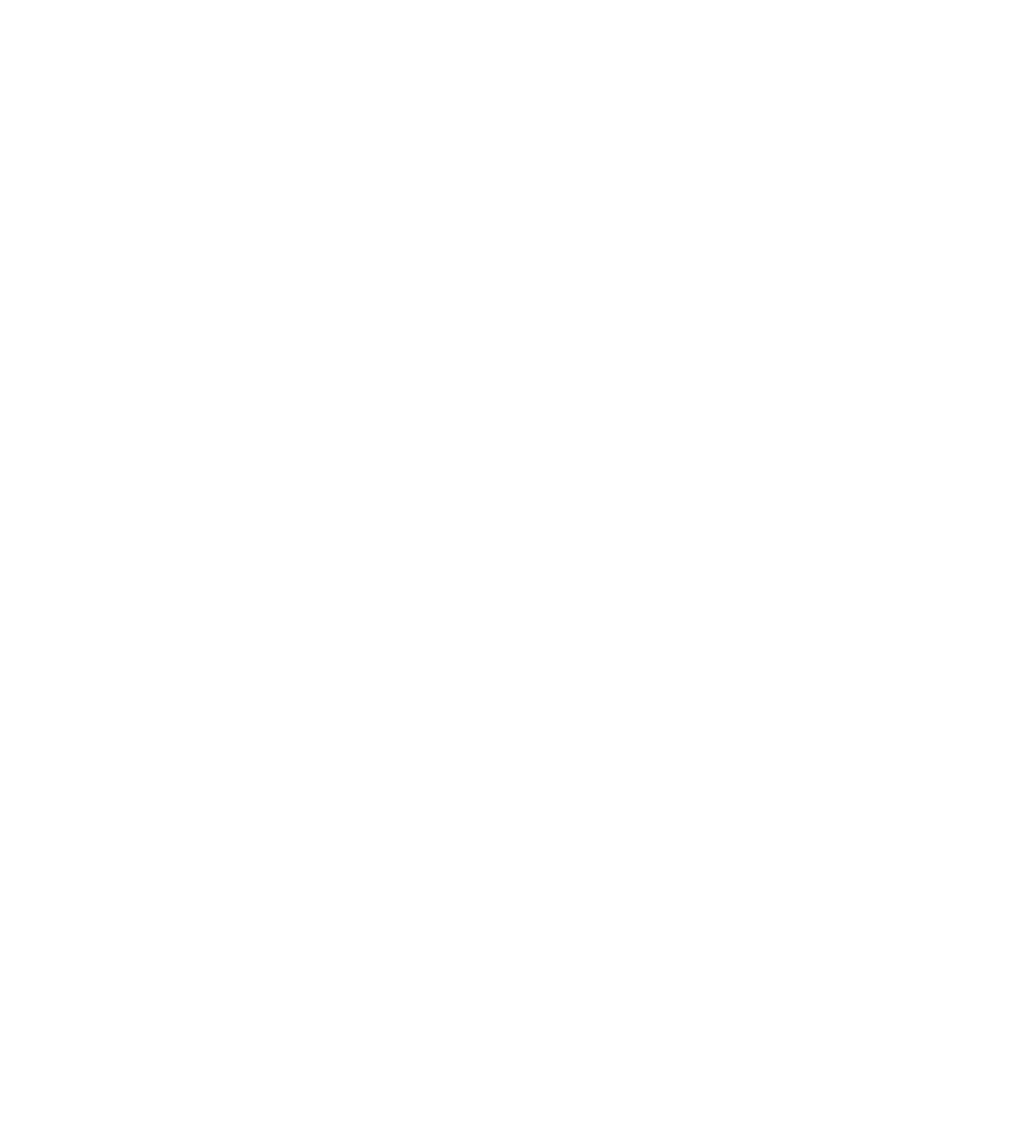
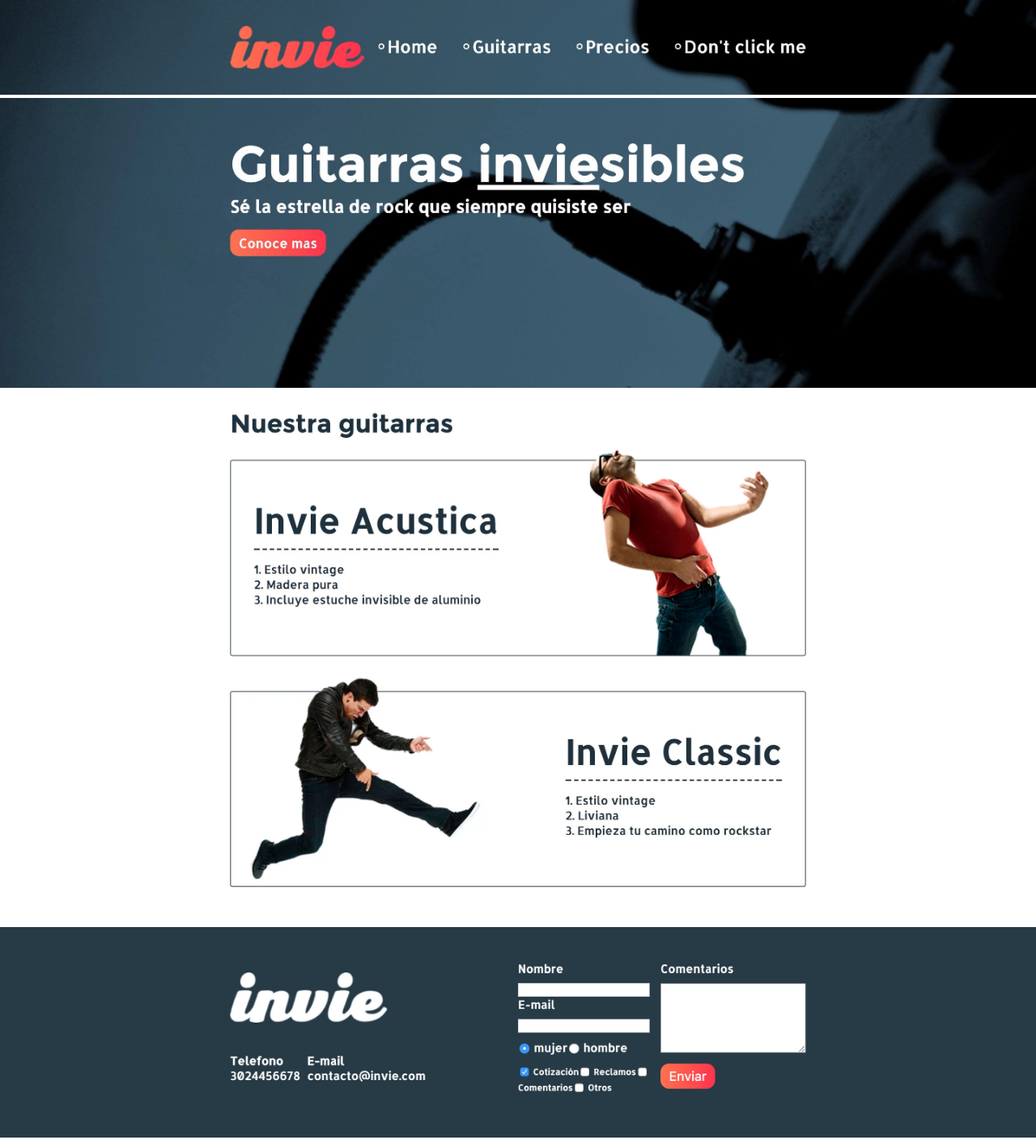
Before and after one commit to vicente22/invie-github, a plain HTML site: page index.html in a window 1280 px wide. Shown: the whole page at 81% size. Before the commit the page ends 800 px from the top, so only its background shows below. Drawn offline with Linux system fonts and the light colour scheme; files that its build step writes are made by us from their sources.

Commit message:
Modificando folder de CSS

```diff
--- a/index.html
+++ b/index.html
@@ -2,14 +2,14 @@
 <html lang="es" dir="ltr">
   <head>
     <meta charset="utf-8">
-    <link rel="stylesheet" href="index.css" media="screen"/>
+    <link rel="stylesheet" href="css/index.css" media="screen"/>
     <title>Invie</title>
   </head>
   <body>
-    <img src="header.jpg" alt="">
-    <img src="hero.jpg" alt="">
-    <img src="acustica.jpg" alt="">
-    <img src="clasica.jpg" alt="">
-    <img src="footer.jpg" alt="">
+    <img src="img/header.jpg" alt="">
+    <img src="img/hero.jpg" alt="">
+    <img src="img/acustica.jpg" alt="">
+    <img src="img/clasica.jpg" alt="">
+    <img src="img/footer.jpg" alt="">
   </body>
 </html>
```
